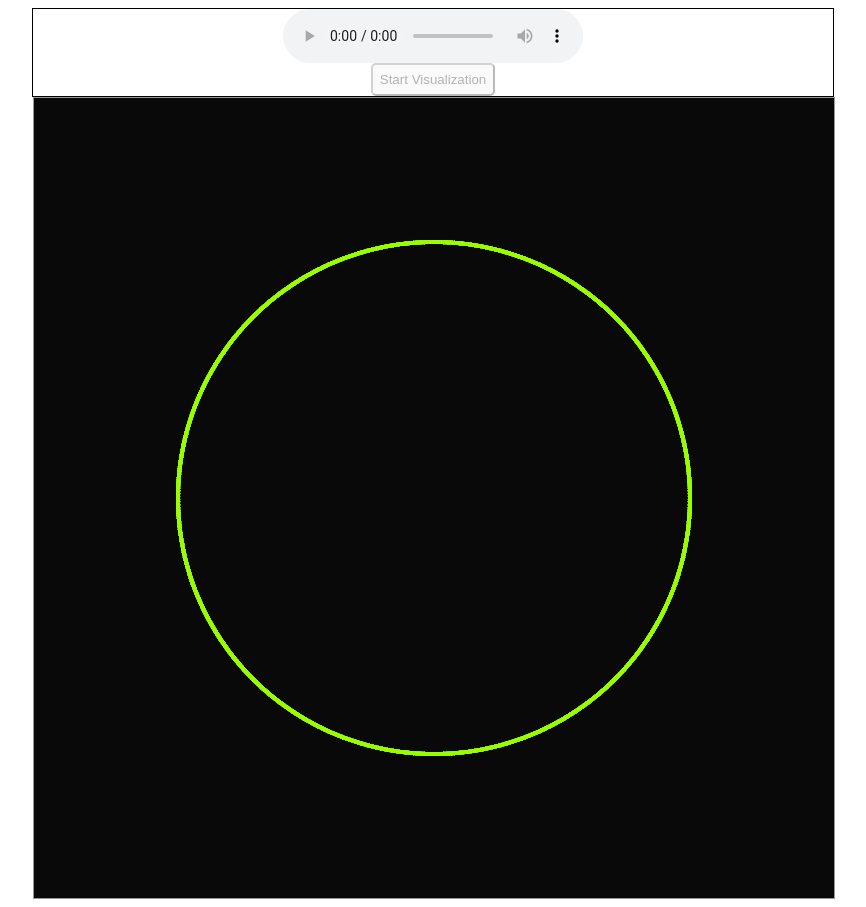
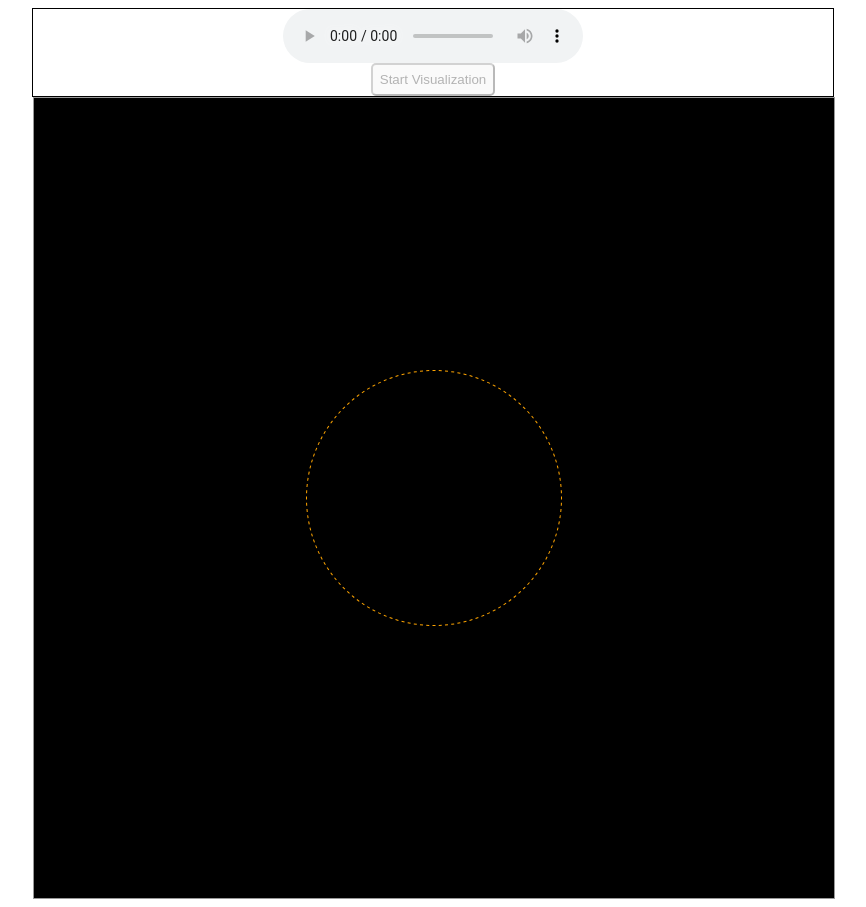
Before and after one commit to CodeSpaceIndica/Javascript, a plain HTML site: page ep53_audio_visualizer/index.html in a window 1280 px wide. Both pictures are taken after a click on the button "Start Visualization". Shown: the whole page, without its empty margins (207-1073 px from the left). Drawn offline with Linux system fonts and the light colour scheme.

Commit message:
Added a few more visualizations

```diff
--- a/ep53_audio_visualizer/audiovis.js
+++ b/ep53_audio_visualizer/audiovis.js
@@ -7,6 +7,8 @@ var analyser;
 
 var hue = 0;
 var hueAdd = 0.5;
+
+var posY = 0;
 
 window.addEventListener("load", (event) => {
     let theCanvas = document.getElementById("aCanvas");
@@ -22,10 +24,10 @@ window.addEventListener("load", (event) => {
 
 function startVis() {
     // shape style
-    ctx.fillStyle = 'rgba(255, 255, 255, 1)';
+    ctx.fillStyle = 'rgba(0, 0, 0, 1)';
     ctx.fillRect(0, 0, width, height);
-    ctx.lineWidth = 2;
-    ctx.strokeStyle = 'steelblue';
+    ctx.lineWidth = 3;
+    ctx.strokeStyle = 'orange';
 
     // request frame
     let audioElement = document.getElementById("audioSource");
@@ -38,7 +40,7 @@ function startVis() {
     // create audio analyser
     analyser = audioCtx.createAnalyser();
     // set audio analyser
-    analyser.fftSize = 2048;
+    analyser.fftSize = 256;
     let bufferLength = analyser.frequencyBinCount;
     dataArray = new Uint8Array(bufferLength);
     // Bind our analyser to the media element source.
@@ -52,18 +54,19 @@ function startVis() {
     audioVisualize();
 }
 
+//Line Graph Visualization
 // function audioVisualize() {
 //     analyser.getByteTimeDomainData(dataArray);
 
 //     // clear the previous shape
 //     ctx.fillRect(0, 0, width, height);
 //     ctx.beginPath();
-//     let sliceWidth = width * (1.0 / bufferLength);
+//     let sliceWidth = width * (1.0 / dataArray.length);
 //     let x = 0;
 //     let v = dataArray[0] / 128.0;
 //     let y = v * height / 2;
 //     ctx.moveTo(x, y);
-//     for(let i = 1; i < bufferLength; i++) {
+//     for(let i = 1; i < dataArray.length; i++) {
 //         v = dataArray[i] / 128.0;
 //         y = v * height / 2;
 //         ctx.lineTo(x, y);
@@ -75,39 +78,106 @@ function startVis() {
 //     requestAnimationFrame(audioVisualize);
 // }
 
+//Circle Visualization
+// function audioVisualize() {
+//     analyser.getByteTimeDomainData(dataArray);
+
+//     // clear the previous shape
+//     ctx.fillStyle = "rgba(0, 0, 0, 0.1)";
+//     ctx.beginPath();
+//     ctx.rect(0, 0, width, height);
+//     ctx.fill();
+
+//     let r = 200;
+//     let cX = width/2;
+//     let cY = height/2;
+
+//     let radianAdd = Constants.TWO_PI * (1.0 / dataArray.length);
+//     let rad = 0;
+//     ctx.fillStyle = "hsl(" + hue + ", 100%, 50%)";
+//     for(let i=0; i<dataArray.length; i++) {
+//         // v = dataArray[i] / 128.0;
+//         // v = v * r;
+//         v = dataArray[i];
+
+//         let x = v * Math.cos(rad) + cX;
+//         let y = v * Math.sin(rad) + cY;
+
+//         ctx.beginPath();
+//         ctx.arc(x, y, 2, 0, Constants.TWO_PI, false);
+//         ctx.fill();
+
+//         rad += radianAdd;
+//     }
+//     hue += hueAdd;
+//     if( hue > 360 ) {
+//         hue = 0;
+//     }
+
+//     requestAnimationFrame(audioVisualize);
+// }
+
+//Line Visualization but line fading away into distance
+//Didnt work
+// function audioVisualize() {
+//     analyser.getByteTimeDomainData(dataArray);
+
+//     // clear the previous shape
+//     ctx.beginPath();
+//     ctx.rect(0, 0, width, height);
+//     ctx.fill();
+
+//     ctx.beginPath();
+//     let sliceWidth = width * (1.0 / dataArray.length);
+//     let x = 0;
+//     let v = dataArray[0] / 128.0;
+//     let y = v * height / 1.2;
+//     ctx.moveTo(x, y);
+//     for(let i = 1; i < dataArray.length; i++) {
+//         v = dataArray[i] / 128;
+//         y = v * height / 1.2;
+
+//         ctx.lineTo(x, y);
+
+//         x += sliceWidth;
+//     }
+//     ctx.lineTo(width, height / 1.2);
+//     ctx.stroke();
+
+//     requestAnimationFrame(audioVisualize);
+// }
+
+//Circle Spikes Visualization
 function audioVisualize() {
     analyser.getByteTimeDomainData(dataArray);
 
     // clear the previous shape
-    ctx.fillStyle = "rgba(0, 0, 0, 0.05)";
+    //ctx.fillStyle = "rgba(0, 0, 0, 1)";
     ctx.beginPath();
     ctx.rect(0, 0, width, height);
     ctx.fill();
 
-    let r = 200;
+    let r = 127;
     let cX = width/2;
     let cY = height/2;
 
     let radianAdd = Constants.TWO_PI * (1.0 / dataArray.length);
     let rad = 0;
-    ctx.fillStyle = "hsl(" + hue + ", 100%, 50%)";
     for(let i=0; i<dataArray.length; i++) {
-        // v = dataArray[i] / 128.0;
-        // v = v * r;
-        v = dataArray[i] * 2;
+        v = dataArray[i];
 
-        let x = v * Math.cos(rad) + cX;
-        let y = v * Math.sin(rad) + cY;
+        let x = r * Math.cos(rad) + cX;
+        let y = r * Math.sin(rad) + cY;
 
         ctx.beginPath();
-        ctx.arc(x, y, 2, 0, Constants.TWO_PI, false);
-        ctx.fill();
+        ctx.moveTo(x, y);
+        x = v * Math.cos(rad) + cX;
+        y = v * Math.sin(rad) + cY;
+
+        ctx.lineTo(x, y);
+        ctx.stroke();
 
         rad += radianAdd;
-    }
-    hue += hueAdd;
-    if( hue > 360 ) {
-        hue = 0;
     }
 
     requestAnimationFrame(audioVisualize);
--- a/ep53_audio_visualizer/index.html
+++ b/ep53_audio_visualizer/index.html
@@ -12,7 +12,7 @@
     </head>
     <body>
         <div style="margin: auto; width: 800px; border: 1px solid black; text-align: center;">
-            <audio id="audioSource" src="TetrisTheme.mp3" type="audio/mpeg" controls>
+            <audio id="audioSource" src="Dusty Rhymes - Freedom Trail Studio.mp3" type="audio/mpeg" controls>
                 Your browser does not support the audio element.
             </audio>
             <br/>
```
Also changed, not shown: 1 other file.
